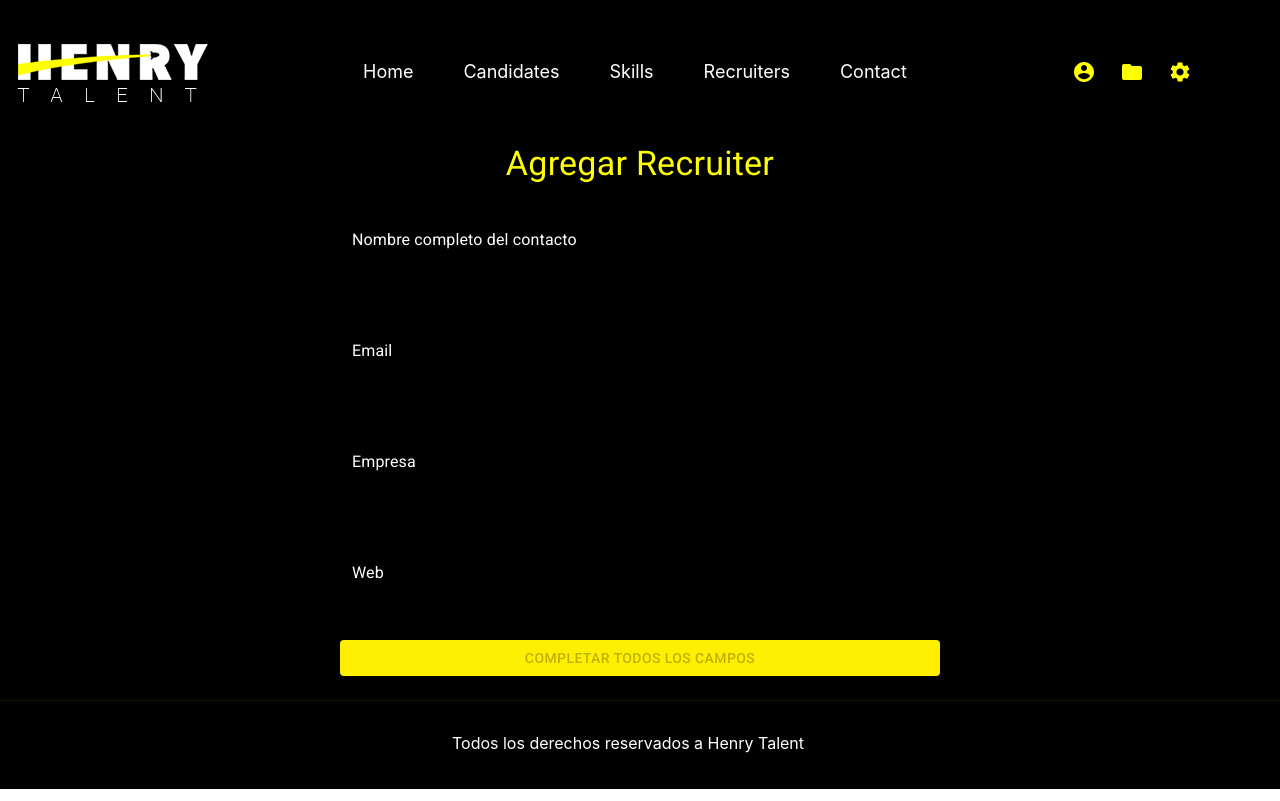
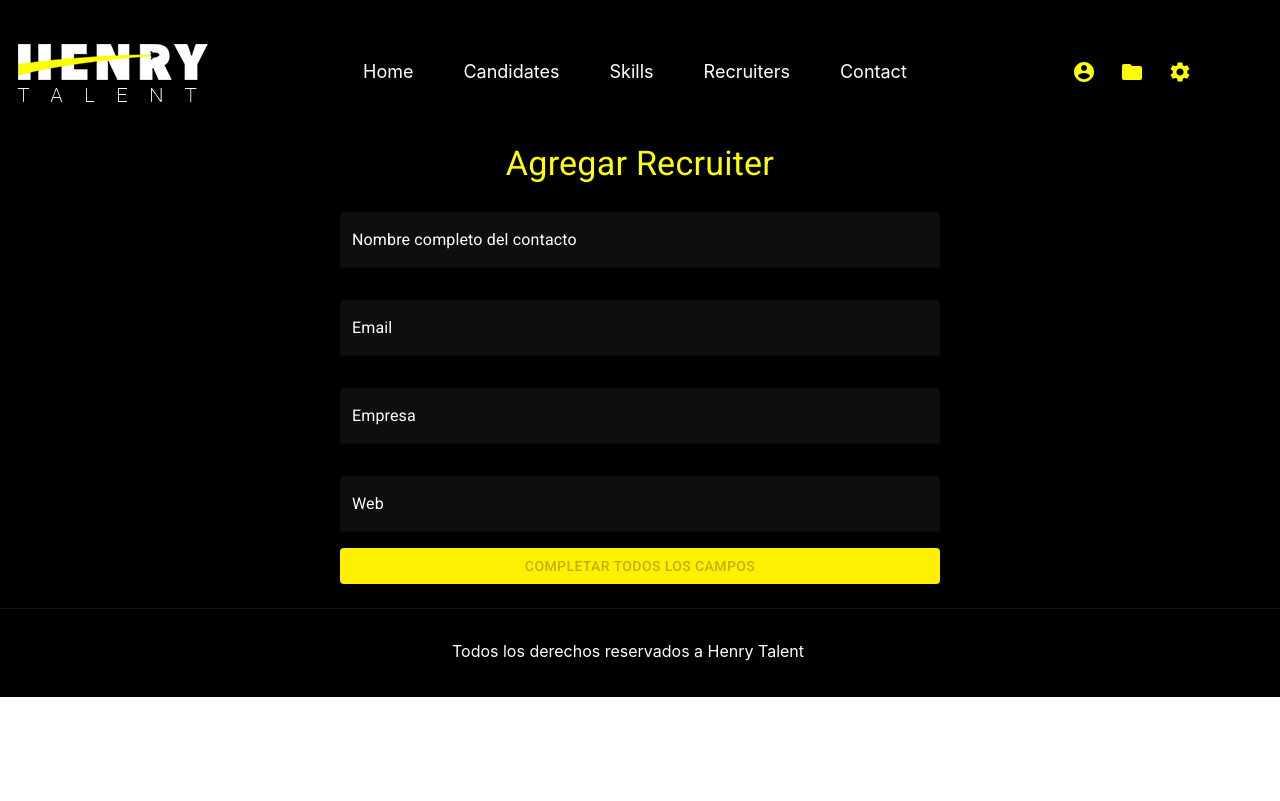
Before and after one commit to cristianluca19/Final_Project, a React (Create React App) app in the folder talent-client/: page /recruiters/add in a window 1280 px wide. Built offline with nearby package versions, Linux system fonts and the light colour scheme; no server answers.

Commit message:
styles/fixed some helper input fields

```diff
--- a/talent-client/src/components/RecruiterCreate/form.jsx
+++ b/talent-client/src/components/RecruiterCreate/form.jsx
@@ -3,7 +3,7 @@ import Button from '@material-ui/core/Button';
 import TextField from '@material-ui/core/TextField';
 import { useStyles } from './styles.js';
 import axios from 'axios';
-import { TextareaAutosize, ThemeProvider, Typography } from '@material-ui/core';
+import { ThemeProvider } from '@material-ui/core';
 import { henryTheme } from '../../henryMuiTheme.js';
 import Notification from './notification';
 
@@ -46,7 +46,7 @@ export function RecruiterForm() {
           error={errors.contactName ? true : false}
           label="Nombre completo del contacto"
           variant="filled"
-          helperText="Campo Requerido"
+          helperText={errors.contactName ? "Campo Requerido" : null}
           fullWidth
           id={'contactName'}
           value={values.contactName}
@@ -58,7 +58,7 @@ export function RecruiterForm() {
           error={errors.email ? true : false}
           label="Email"
           variant="filled"
-          helperText="Campo Requerido"
+          helperText={errors.email ? "Campo Requerido" : null}
           fullWidth
           id={'email'}
           value={values.email}
@@ -69,7 +69,7 @@ export function RecruiterForm() {
         <TextField
           error={errors.company ? true : false}
           label="Empresa"
-          helperText="Campo Requerido"
+          helperText={errors.company ? "Campo Requerido" : null}
           variant="filled"
           fullWidth
           id={'company'}
@@ -81,7 +81,7 @@ export function RecruiterForm() {
         <TextField
           error={errors.siteUrl ? true : false}
           label="Web"
-          helperText="Campo Requerido"
+          helperText={errors.siteUrl ? "Campo Requerido" : null}
           variant="filled"
           fullWidth
           id={'siteUrl'}
--- a/talent-client/src/components/RecruiterCreate/styles.js
+++ b/talent-client/src/components/RecruiterCreate/styles.js
@@ -15,6 +15,11 @@ export const useStyles = makeStyles((theme) => ({
     '& .Mui-disabled': {
       backgroundColor: '#FFF001',
     },
+    '& .MuiFilledInput-root': {
+      backgroundColor: '#0e0e0e',
+      '&:hover': {
+    }
+    },
   },
   submitbtn: {
     maxWidth: 600,
```
